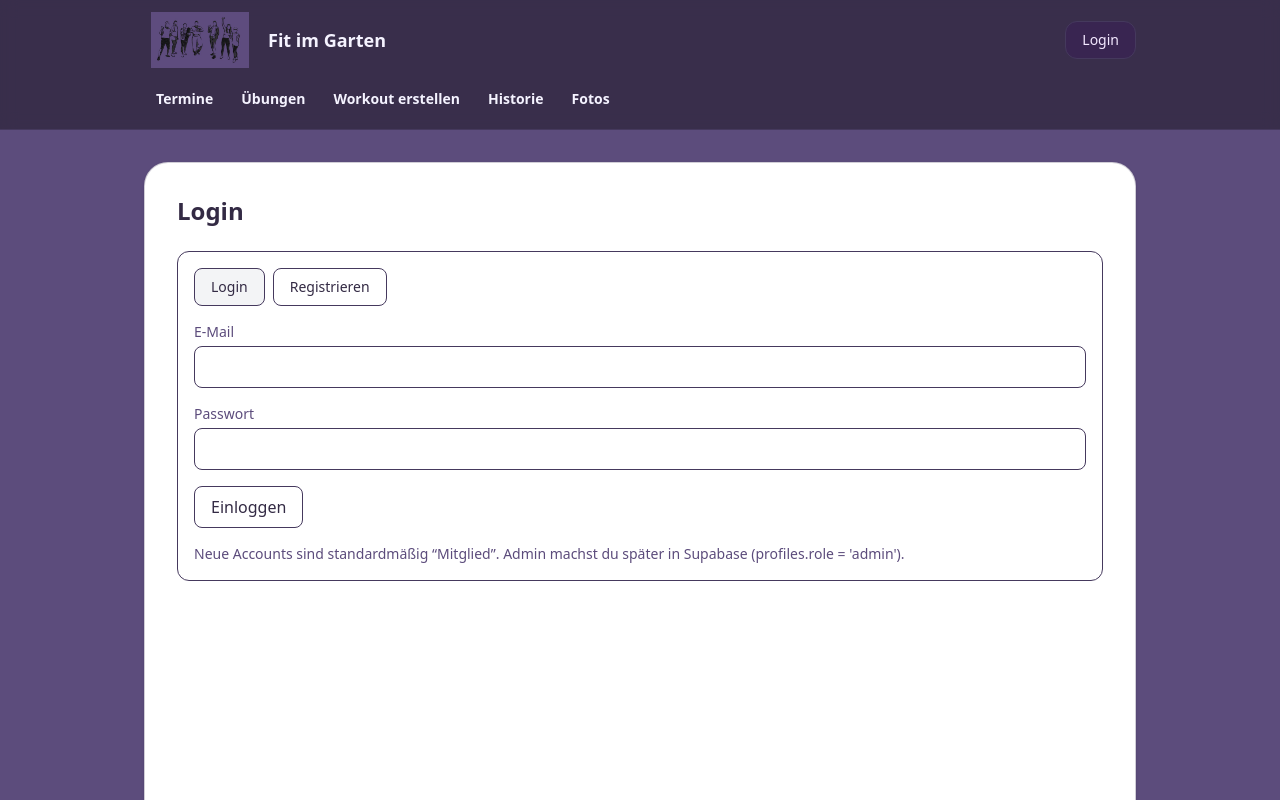
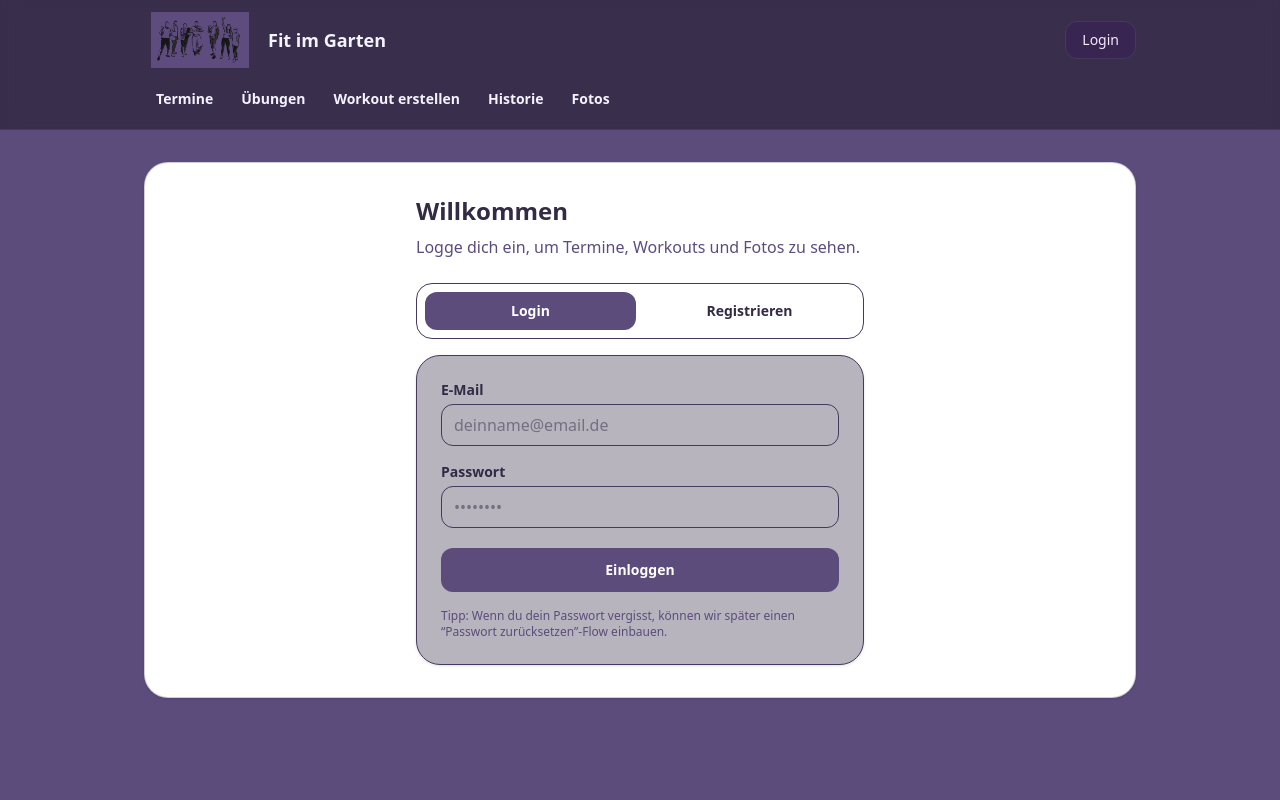
Before and after one commit to verenaso/fit-im-garten, a Next.js app: page /login in a window 1280 px wide. Shown: the top 800 px of the page. Built offline with nearby package versions, Linux system fonts and the light colour scheme; no server answers.

Commit message:
Polish login/signup UI

```diff
--- a/src/app/login/page.js
+++ b/src/app/login/page.js
@@ -1,123 +1,171 @@
 "use client";
 
 import { useState } from "react";
-import { supabase } from "@/lib/supabaseClient";
-import { useAuth } from "@/app/_components/AuthProvider";
+import { supabase } from "../../lib/supabaseClient";
+
+const BRAND = {
+  purple: "#5C4C7C",
+  dark: "#332A44",
+};
 
 export default function LoginPage() {
-  const { user, loading: authLoading } = useAuth();
-
+  const [mode, setMode] = useState("login"); // "login" | "signup"
   const [email, setEmail] = useState("");
   const [password, setPassword] = useState("");
-  const [mode, setMode] = useState("login"); // "login" | "signup"
-  const [busy, setBusy] = useState(false);
 
-  async function onSubmit(e) {
+  const [loading, setLoading] = useState(false);
+  const [msg, setMsg] = useState("");
+
+  async function handleSubmit(e) {
     e.preventDefault();
-    setBusy(true);
+    setMsg("");
+    setLoading(true);
 
     try {
       if (mode === "login") {
         const { error } = await supabase.auth.signInWithPassword({
-          email: email.trim(),
+          email,
           password,
         });
-        if (error) {
-          alert("Login fehlgeschlagen.\n\n" + error.message);
-          return;
-        }
-        window.location.href = "/";
+        if (error) throw error;
+
+        // Nach Login weiterleiten
+        window.location.href = "/termine";
       } else {
         const { error } = await supabase.auth.signUp({
-          email: email.trim(),
+          email,
           password,
         });
-        if (error) {
-          alert("Registrierung fehlgeschlagen.\n\n" + error.message);
-          return;
+        if (error) throw error;
+
+        setMsg(
+          "✅ Registrierung erfolgreich. Du kannst dich jetzt einloggen."
+        );
+        setMode("login");
       }
-        alert("Account erstellt! Je nach Supabase-Einstellung musst du deine E-Mail bestätigen.");
-        window.location.href = "/";
-      }
+    } catch (err) {
+      setMsg("❌ " + (err?.message || "Unbekannter Fehler"));
     } finally {
-      setBusy(false);
+      setLoading(false);
     }
   }
 
-  async function onLogout() {
-    await supabase.auth.signOut();
-    window.location.href = "/";
-  }
+  return (
+    <main>
+      <div className="mx-auto max-w-md">
+        <h1 className="text-2xl font-bold">Willkommen</h1>
+        <p className="mt-2 text-slate-600">
+          {mode === "login"
+            ? "Logge dich ein, um Termine, Workouts und Fotos zu sehen."
+            : "Erstelle einen Account für Fit im Garten."}
+        </p>
 
-  return (
-    <main className="min-h-screen">
-      <h1 className="text-2xl font-bold">Login</h1>
-
-      {authLoading ? (
-        <p className="mt-6 text-gray-600">Prüfe Login…</p>
-      ) : user ? (
-        <div className="mt-6 rounded-xl border p-4 space-y-2">
-          <div className="text-gray-700">
-            Du bist bereits eingeloggt als <span className="font-semibold">{user.email}</span>.
-          </div>
-          <button className="rounded-lg border px-4 py-2 text-sm" onClick={onLogout}>
-            Logout
-          </button>
-        </div>
-      ) : (
-        <form onSubmit={onSubmit} className="mt-6 rounded-xl border p-4 space-y-4">
-          <div className="flex gap-2">
+        {/* Toggle */}
+        <div className="mt-6 grid grid-cols-2 gap-2 rounded-2xl border p-2">
           <button
             type="button"
-              className={`rounded-lg border px-4 py-2 text-sm ${mode === "login" ? "bg-gray-100" : ""}`}
             onClick={() => setMode("login")}
-              disabled={busy}
+            className="rounded-xl px-4 py-2 text-sm font-semibold"
+            style={{
+              backgroundColor: mode === "login" ? BRAND.purple : "transparent",
+              color: mode === "login" ? "white" : BRAND.dark,
+              border: mode === "login" ? "none" : "1px solid transparent",
+            }}
           >
             Login
           </button>
           <button
             type="button"
-              className={`rounded-lg border px-4 py-2 text-sm ${mode === "signup" ? "bg-gray-100" : ""}`}
             onClick={() => setMode("signup")}
-              disabled={busy}
+            className="rounded-xl px-4 py-2 text-sm font-semibold"
+            style={{
+              backgroundColor: mode === "signup" ? BRAND.purple : "transparent",
+              color: mode === "signup" ? "white" : BRAND.dark,
+              border: mode === "signup" ? "none" : "1px solid transparent",
+            }}
           >
             Registrieren
           </button>
         </div>
 
-          <label className="space-y-1 block">
-            <div className="text-sm text-gray-700">E-Mail</div>
+        {/* Card */}
+        <form onSubmit={handleSubmit} className="mt-4 space-y-4">
+          <div className="rounded-3xl border bg-white p-5 shadow-sm sm:p-6">
+            <label className="block space-y-1">
+              <div className="text-sm font-semibold" style={{ color: BRAND.dark }}>
+                E-Mail
+              </div>
               <input
-              className="w-full rounded-lg border p-2"
+                className="w-full rounded-xl border px-3 py-2"
+                style={{
+                  borderColor: "rgba(69,57,93,0.35)",
+                  color: BRAND.dark,
+                }}
                 type="email"
                 value={email}
                 onChange={(e) => setEmail(e.target.value)}
+                placeholder="deinname@email.de"
+                autoComplete="email"
                 required
-              autoComplete="email"
               />
             </label>
 
-          <label className="space-y-1 block">
-            <div className="text-sm text-gray-700">Passwort</div>
+            <label className="block space-y-1 mt-4">
+              <div className="text-sm font-semibold" style={{ color: BRAND.dark }}>
+                Passwort
+              </div>
               <input
-              className="w-full rounded-lg border p-2"
+                className="w-full rounded-xl border px-3 py-2"
+                style={{
+                  borderColor: "rgba(69,57,93,0.35)",
+                  color: BRAND.dark,
+                }}
                 type="password"
                 value={password}
                 onChange={(e) => setPassword(e.target.value)}
+                placeholder="••••••••"
+                autoComplete={mode === "login" ? "current-password" : "new-password"}
                 required
-              autoComplete={mode === "login" ? "current-password" : "new-password"}
               />
             </label>
 
-          <button className="rounded-lg border px-4 py-2" type="submit" disabled={busy}>
-            {busy ? "Bitte warten…" : mode === "login" ? "Einloggen" : "Account erstellen"}
+            <button
+              type="submit"
+              disabled={loading}
+              className="mt-5 w-full rounded-xl px-4 py-3 text-sm font-bold text-white transition"
+              style={{
+                backgroundColor: loading ? "rgba(92,76,124,0.65)" : BRAND.purple,
+              }}
+            >
+              {loading
+                ? "Bitte warten…"
+                : mode === "login"
+                ? "Einloggen"
+                : "Account erstellen"}
             </button>
 
-          <p className="text-sm text-gray-600">
-            Neue Accounts sind standardmäßig “Mitglied”. Admin machst du später in Supabase (profiles.role = 'admin').
+            {/* Message */}
+            {msg ? (
+              <div
+                className="mt-4 rounded-2xl border px-4 py-3 text-sm"
+                style={{
+                  borderColor: "rgba(69,57,93,0.25)",
+                  color: BRAND.dark,
+                  background: "rgba(92,76,124,0.06)",
+                }}
+              >
+                {msg}
+              </div>
+            ) : null}
+
+            {/* Hinweis */}
+            <p className="mt-4 text-xs text-slate-600">
+              Tipp: Wenn du dein Passwort vergisst, können wir später einen
+              “Passwort zurücksetzen”-Flow einbauen.
             </p>
+          </div>
         </form>
-      )}
+      </div>
     </main>
   );
 }
```
Lines whose indentation alone changed are shown as unchanged.
